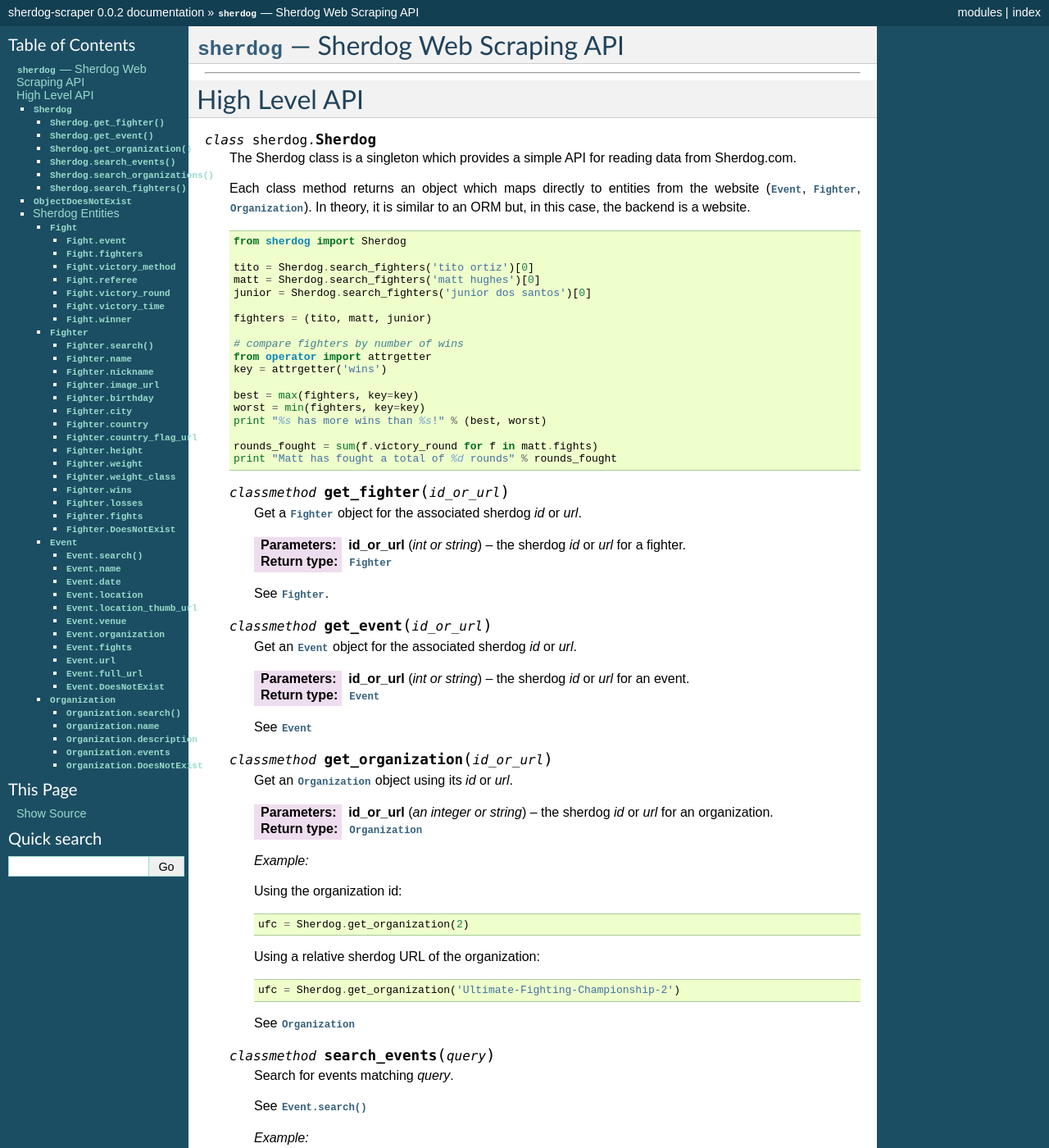
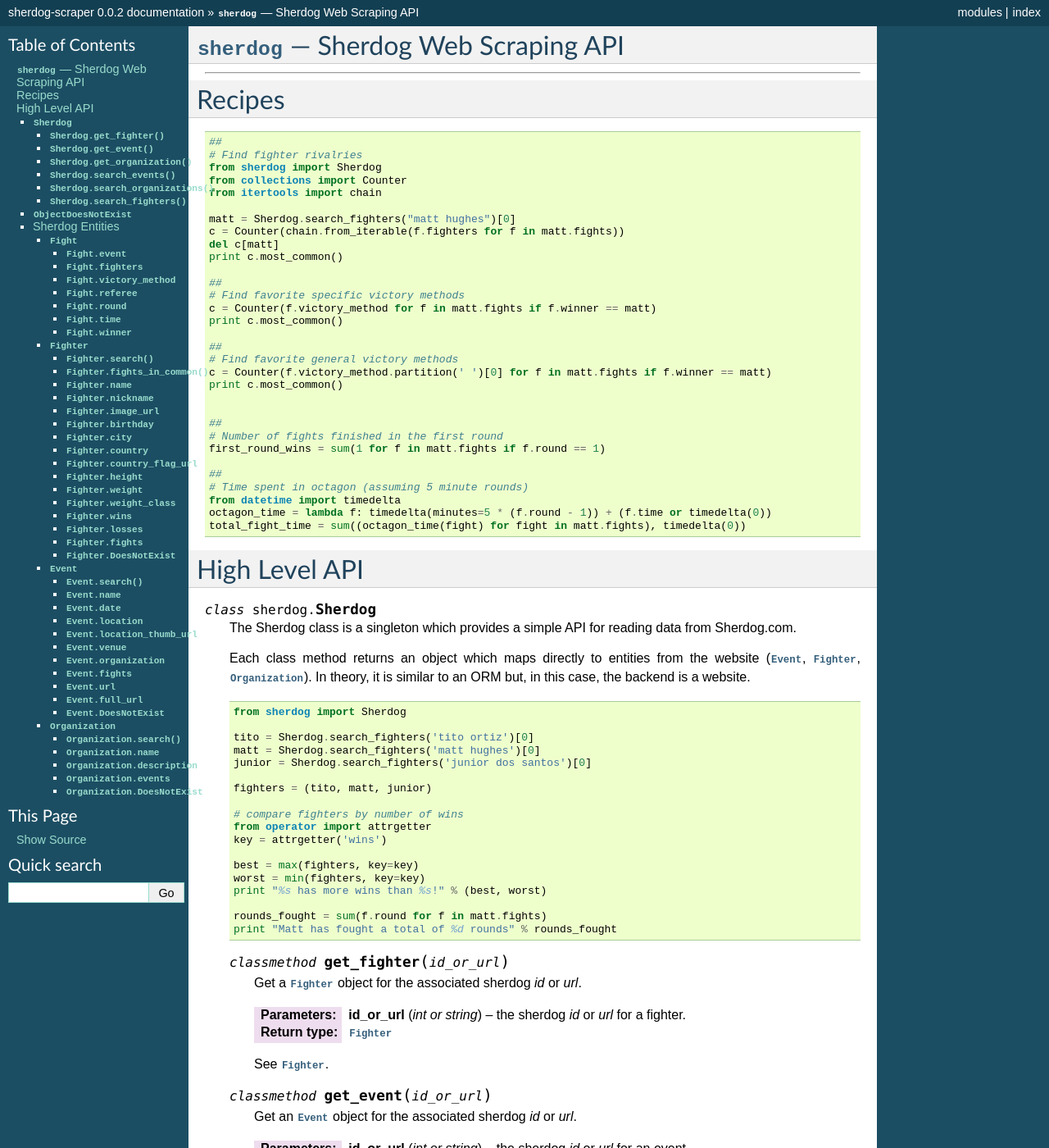
Before and after one commit to jc0n/sherdog-scraper, a Sphinx documentation site: the page built from doc/source/sherdog.rst, in a window 1280 px wide and 1400 px high. Shown: the whole window at 82% size. Built offline with Sphinx 7.4.7, drawn with Linux system fonts in a browser that asks for light colours; some of the changed text lies outside the part shown.

Commit message:
More doc updates
Add some recipes

```diff
--- a/doc/source/sherdog.rst
+++ b/doc/source/sherdog.rst
@@ -7,6 +7,45 @@
 .. sectionauthor:: John O'Connor
 
 ----------
+
+Recipes
+=======
+
+
+.. code-block:: python
+
+    ##
+    # Find fighter rivalries
+    from sherdog import Sherdog
+    from collections import Counter
+    from itertools import chain
+
+    matt = Sherdog.search_fighters("matt hughes")[0]
+    c = Counter(chain.from_iterable(f.fighters for f in matt.fights))
+    del c[matt]
+    print c.most_common()
+
+    ##
+    # Find favorite specific victory methods
+    c = Counter(f.victory_method for f in matt.fights if f.winner == matt)
+    print c.most_common()
+
+    ##
+    # Find favorite general victory methods
+    c = Counter(f.victory_method.partition(' ')[0] for f in matt.fights if f.winner == matt)
+    print c.most_common()
+
+
+    ##
+    # Number of fights finished in the first round
+    first_round_wins = sum(1 for f in matt.fights if f.round == 1)
+
+    ##
+    # Time spent in octagon (assuming 5 minute rounds)
+    from datetime import timedelta
+    octagon_time = lambda f: timedelta(minutes=5 * (f.round - 1)) + (f.time or timedelta(0))
+    total_fight_time = sum((octagon_time(fight) for fight in matt.fights), timedelta(0))
+
 
 High Level API
 ==============
@@ -180,10 +219,30 @@
         :type query: string
         :rtype: list of :class:`Fighter` objects.
 
+
+        *Example:*
+
         .. code-block:: python
 
            results = Fighter.search('tito ortiz')
            tito = results[0]
+
+    .. method:: fights_in_common(other_fighter)
+
+        Get a list of fights that two fighters have in common.
+
+        :param other_fighter: fighter to compare
+        :type other_fighter: a :class:`Fighter` object
+        :rtype: a :class:`list` of :class:`Fight` objects.
+
+
+        *Example:*
+
+        .. code-block:: python
+
+          matt_hughes = Sherdog.search_fighters("matt hughes")[0]
+          bj_penn = Sherdog.search_fighters("bj penn")[0]
+          rivalry = matt_hughes.fights_in_common(bj_penn)
 
     .. attribute:: name
 
```
Also changed, not shown: other parts of doc/source/sherdog.rst (+4 -4 lines).
